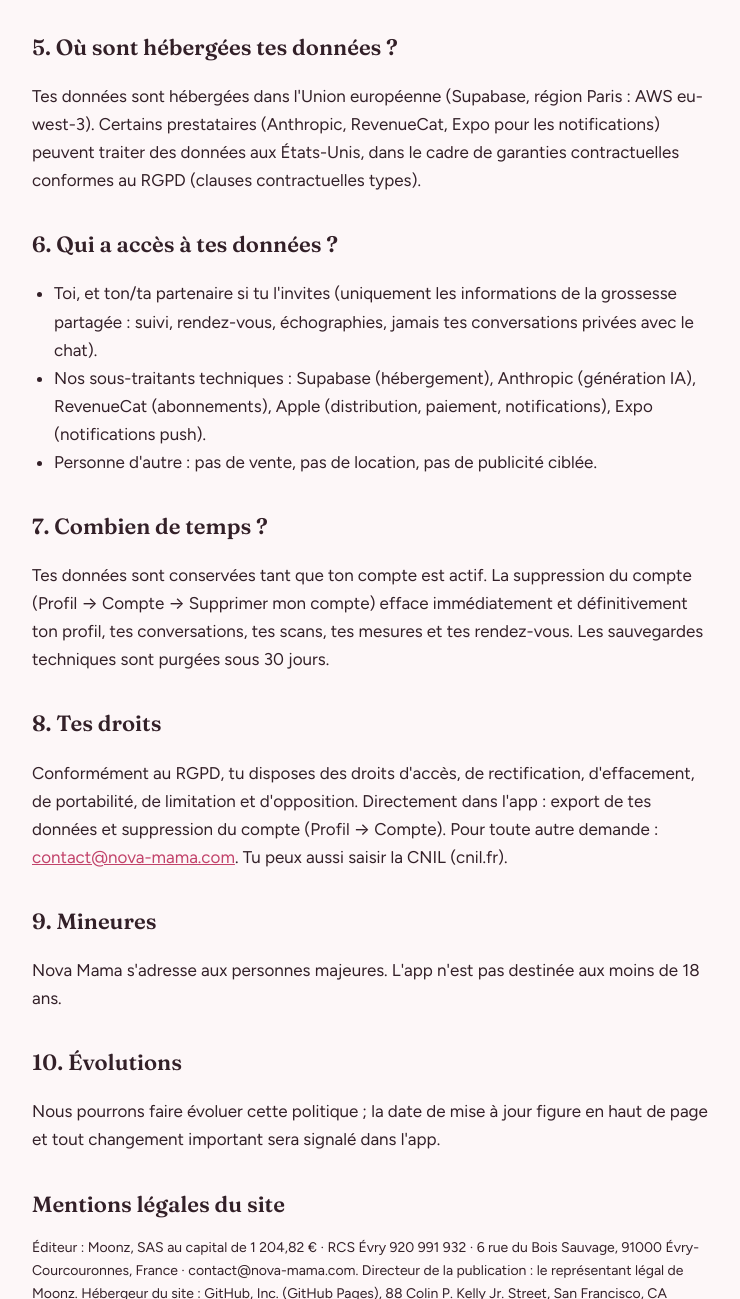
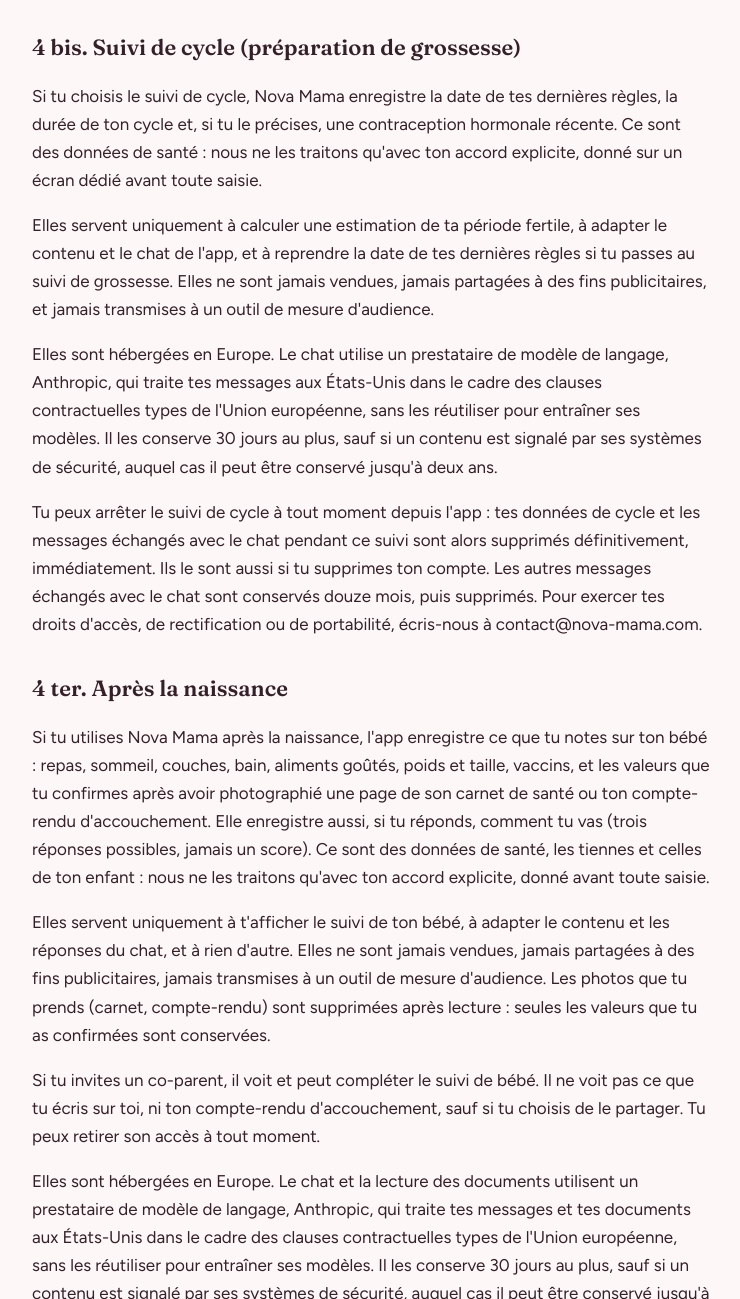
Before and after one commit to ttokkee/nova-mama-site, a plain HTML site: page privacy.html in a window 1280 px wide. Shown: the part 1501-2800 px from the top of the page, without its empty margins (268-1008 px from the left). Drawn offline with Linux system fonts and the light colour scheme.

Commit message:
Politique de confidentialité : sections Suivi de cycle et Après la naissance (textes PRODUIT 18/10, prestataire Anthropic, rétention 12 mois)
Co-Authored-By: Claude Fable 5.1 <noreply@anthropic.com>
Claude-Session: https://claude.ai/code/session_01BpCzUvg7Yn28gNcskgemAR

```diff
--- a/privacy.html
+++ b/privacy.html
@@ -19,7 +19,7 @@
     </header>
 
     <h1>Politique de confidentialité</h1>
-    <p class="muted small">Dernière mise à jour : 23 juillet 2026</p>
+    <p class="muted small">Dernière mise à jour : 18 octobre 2026</p>
 
     <p>Nova Mama est une application d'accompagnement de grossesse éditée par <strong>Moonz</strong> (« nous »). Ta vie privée et la sensibilité des informations que tu nous confies sont au cœur de la conception de l'app : nous collectons le minimum nécessaire, nous ne vendons jamais tes données et nous n'affichons aucune publicité.</p>
 
@@ -45,6 +45,20 @@
     <h2>4. L'assistance par intelligence artificielle</h2>
     <p>Les réponses du chat et l'analyse des scans sont générées par un modèle d'IA (Anthropic). Tes messages et photos de scan sont transmis à ce prestataire uniquement pour générer la réponse, avec ton contexte de grossesse ; ils ne sont pas utilisés pour entraîner ses modèles. Rappel important : Nova Mama informe mais ne remplace jamais un avis médical.</p>
 
+
+    <h2>4 bis. Suivi de cycle (préparation de grossesse)</h2>
+    <p>Si tu choisis le suivi de cycle, Nova Mama enregistre la date de tes dernières règles, la durée de ton cycle et, si tu le précises, une contraception hormonale récente. Ce sont des données de santé : nous ne les traitons qu'avec ton accord explicite, donné sur un écran dédié avant toute saisie.</p>
+    <p>Elles servent uniquement à calculer une estimation de ta période fertile, à adapter le contenu et le chat de l'app, et à reprendre la date de tes dernières règles si tu passes au suivi de grossesse. Elles ne sont jamais vendues, jamais partagées à des fins publicitaires, et jamais transmises à un outil de mesure d'audience.</p>
+    <p>Elles sont hébergées en Europe. Le chat utilise un prestataire de modèle de langage, Anthropic, qui traite tes messages aux États-Unis dans le cadre des clauses contractuelles types de l'Union européenne, sans les réutiliser pour entraîner ses modèles. Il les conserve 30 jours au plus, sauf si un contenu est signalé par ses systèmes de sécurité, auquel cas il peut être conservé jusqu'à deux ans.</p>
+    <p>Tu peux arrêter le suivi de cycle à tout moment depuis l'app : tes données de cycle et les messages échangés avec le chat pendant ce suivi sont alors supprimés définitivement, immédiatement. Ils le sont aussi si tu supprimes ton compte. Les autres messages échangés avec le chat sont conservés douze mois, puis supprimés. Pour exercer tes droits d'accès, de rectification ou de portabilité, écris-nous à contact@nova-mama.com.</p>
+
+    <h2>4 ter. Après la naissance</h2>
+    <p>Si tu utilises Nova Mama après la naissance, l'app enregistre ce que tu notes sur ton bébé : repas, sommeil, couches, bain, aliments goûtés, poids et taille, vaccins, et les valeurs que tu confirmes après avoir photographié une page de son carnet de santé ou ton compte-rendu d'accouchement. Elle enregistre aussi, si tu réponds, comment tu vas (trois réponses possibles, jamais un score). Ce sont des données de santé, les tiennes et celles de ton enfant : nous ne les traitons qu'avec ton accord explicite, donné avant toute saisie.</p>
+    <p>Elles servent uniquement à t'afficher le suivi de ton bébé, à adapter le contenu et les réponses du chat, et à rien d'autre. Elles ne sont jamais vendues, jamais partagées à des fins publicitaires, jamais transmises à un outil de mesure d'audience. Les photos que tu prends (carnet, compte-rendu) sont supprimées après lecture : seules les valeurs que tu as confirmées sont conservées.</p>
+    <p>Si tu invites un co-parent, il voit et peut compléter le suivi de bébé. Il ne voit pas ce que tu écris sur toi, ni ton compte-rendu d'accouchement, sauf si tu choisis de le partager. Tu peux retirer son accès à tout moment.</p>
+    <p>Elles sont hébergées en Europe. Le chat et la lecture des documents utilisent un prestataire de modèle de langage, Anthropic, qui traite tes messages et tes documents aux États-Unis dans le cadre des clauses contractuelles types de l'Union européenne, sans les réutiliser pour entraîner ses modèles. Il les conserve 30 jours au plus, sauf si un contenu est signalé par ses systèmes de sécurité, auquel cas il peut être conservé jusqu'à deux ans.</p>
+    <p>Tu peux supprimer le profil de ton bébé à tout moment depuis l'app : toutes ses données sont alors supprimées définitivement. Elles le sont aussi si tu supprimes ton compte. Les autres messages échangés avec le chat sont conservés douze mois, puis supprimés. Pour exercer tes droits d'accès, de rectification ou de portabilité, écris-nous à contact@nova-mama.com.</p>
+
     <h2>5. Où sont hébergées tes données ?</h2>
     <p>Tes données sont hébergées dans l'Union européenne (Supabase, région Paris : AWS eu-west-3). Certains prestataires (Anthropic, RevenueCat, Expo pour les notifications) peuvent traiter des données aux États-Unis, dans le cadre de garanties contractuelles conformes au RGPD (clauses contractuelles types).</p>
 
@@ -56,7 +70,7 @@
     </ul>
 
     <h2>7. Combien de temps ?</h2>
-    <p>Tes données sont conservées tant que ton compte est actif. La suppression du compte (Profil → Compte → Supprimer mon compte) efface immédiatement et définitivement ton profil, tes conversations, tes scans, tes mesures et tes rendez-vous. Les sauvegardes techniques sont purgées sous 30 jours.</p>
+    <p>Tes données sont conservées tant que ton compte est actif. Les messages échangés avec le chat sont conservés 12 mois glissants, puis supprimés automatiquement ; ceux du suivi de cycle sont supprimés dès que tu arrêtes ce suivi. La suppression du compte (Profil → Compte → Supprimer mon compte) efface immédiatement et définitivement ton profil, tes conversations, tes scans, tes mesures et tes rendez-vous. Les sauvegardes techniques sont purgées sous 30 jours.</p>
 
     <h2>8. Tes droits</h2>
     <p>Conformément au RGPD, tu disposes des droits d'accès, de rectification, d'effacement, de portabilité, de limitation et d'opposition. Directement dans l'app : export de tes données et suppression du compte (Profil → Compte). Pour toute autre demande : <a href="mailto:contact@nova-mama.com">contact@nova-mama.com</a>. Tu peux aussi saisir la CNIL (cnil.fr).</p>
```
